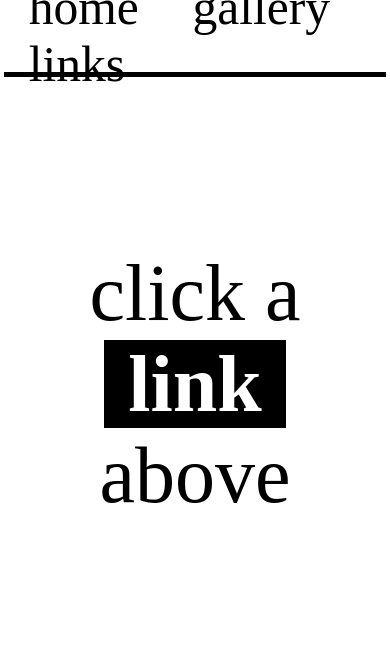
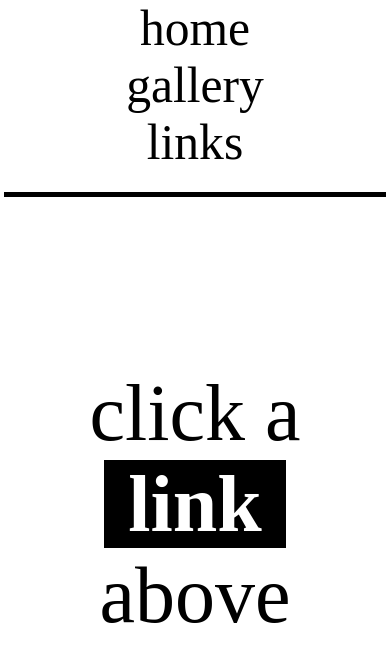
Before and after one commit to erikonijn/erikonijn.github.io, a Jekyll site: the page built from pages/home.md, in a window 390 px wide. Shown: the top 662 px of the page. Built offline with Jekyll 4.4.1, drawn with Linux system fonts in a browser that asks for light colours; some web fonts are replaced.

Commit message:
better mobile support

```diff
--- a/assets/main.scss
+++ b/assets/main.scss
@@ -193,6 +193,21 @@ a {
 
 @media only screen and (max-width: 1070px) {  //collapse menu at width 1420px or smaller (that's when menu breaks)
     .title {
-        display: none;
+        display: none!important;
+//        visibility: hidden;
+    }
+    .titlebar {
+        display: inline-block;
+        height: 12em;
+        .menuL {
+            display: block;
+            text-align: center;
+        }
+        a.links {
+            display: block;
+        }
+    }
+    .wrap {
+        margin-top: 7.75em !important;
     }
 }
```
